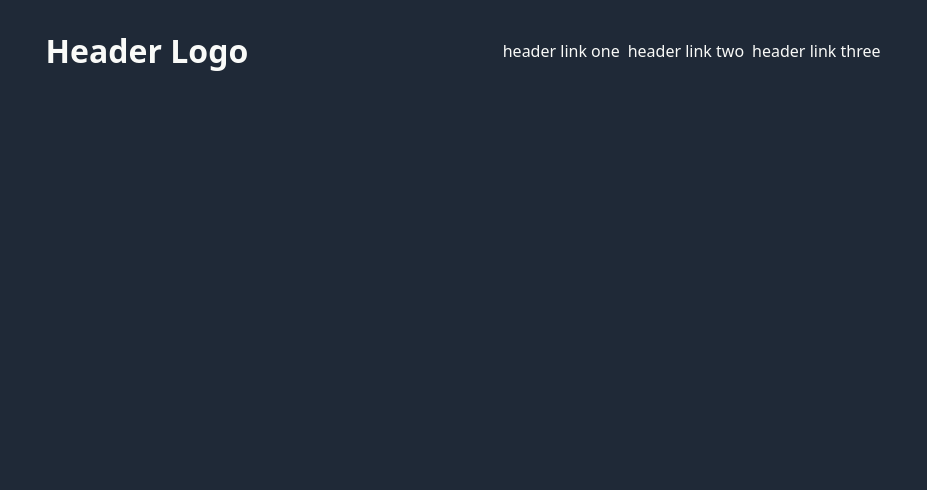
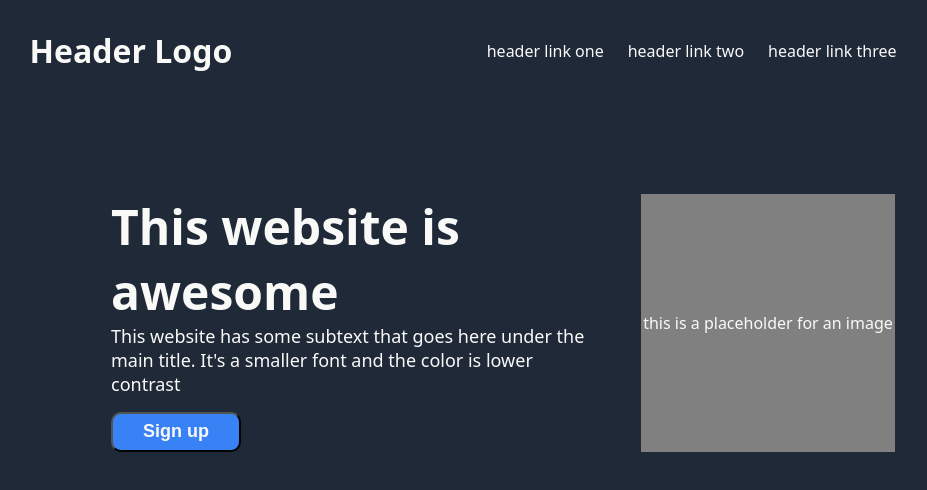
Before and after one commit to Honorable-Fool/odin-landing-page, a plain HTML site: page index.html in a window 1280 px wide. Shown: the whole page, without its empty margins (177-1104 px from the left). Drawn offline with Linux system fonts and the light colour scheme.

Commit message:
Added first section

```diff
--- a/index.html
+++ b/index.html
@@ -16,8 +16,19 @@
                 <li><a href="#"></a>header link three</li>
             </ul>
         </div>
+    </div>
 
-
+    <div class="content">
+        <div class="left-side">
+            <div class="main-text">This website is awesome</div>
+            <div class="sub-text">This website has some subtext that goes here under the main title.
+                It's a smaller font and the color is lower contrast
+            </div>
+            <button>Sign up</button>
+        </div>
+        <div class="right-side">
+            <div>this is a placeholder for an image</div>
+        </div>
     </div>
 </body>
 </html>
--- a/style.css
+++ b/style.css
@@ -12,6 +12,7 @@ body {
 }
 .header a {
     list-style-type: none;
+    padding: 8px;
 }
 
 .header {
@@ -19,4 +20,55 @@ body {
     justify-content: space-evenly;
     align-items: center;
     color: #F9FAF8;
+    margin-bottom: 100px;
 }
+
+.content{
+    display: flex;
+    flex-direction: row;
+    justify-content: space-evenly;
+}
+
+.content .main-text{
+    font-size: 48px;
+    flex-wrap: wrap;
+    width: 350px;
+    font-weight: 900;
+}
+
+.content .sub-text{
+    font-size: 18px;
+    flex-wrap: wrap;
+    width: 480px;
+}
+
+.content .left-side {
+    display: flex;
+    flex-direction: column;
+    flex: 1;
+    align-items: flex-start;
+    margin-left: 280px;
+}
+
+.content .left-side button {
+    display: flex;
+    margin-top: 16px;
+    justify-content: center;
+    align-items: center;
+    font-size: 18px;
+    font-weight: 900;
+    background-color: #3882F6;
+    color: #F9FAF8;
+    height: 40px;
+    width: 130px;
+    border-radius: 10px;
+}
+.content .right-side{
+    display: flex;
+    flex: 1;
+    justify-content: center;
+    align-items: center;
+    margin-left: 50px;
+    margin-right: 200px;
+    background-color: gray;
+}
```
